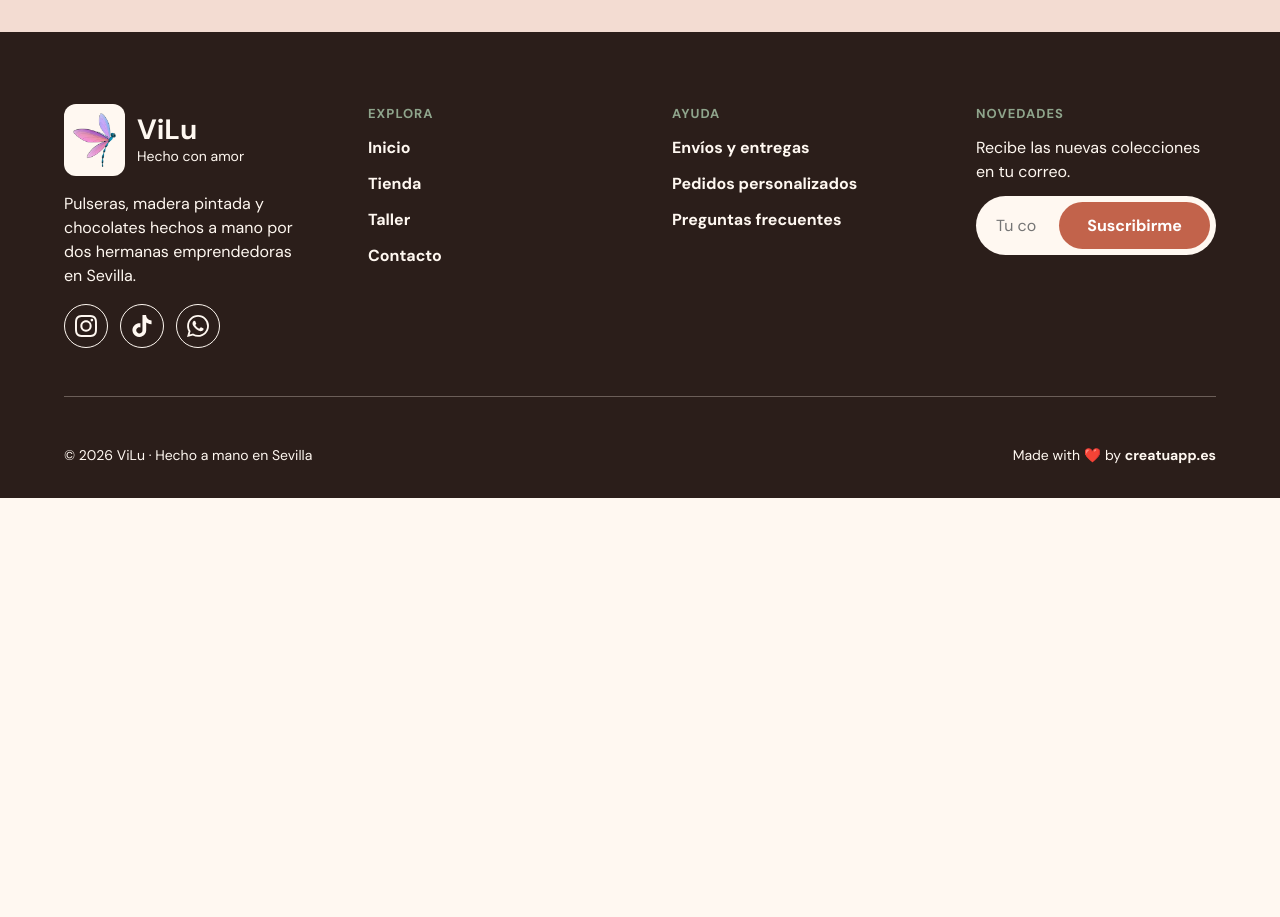
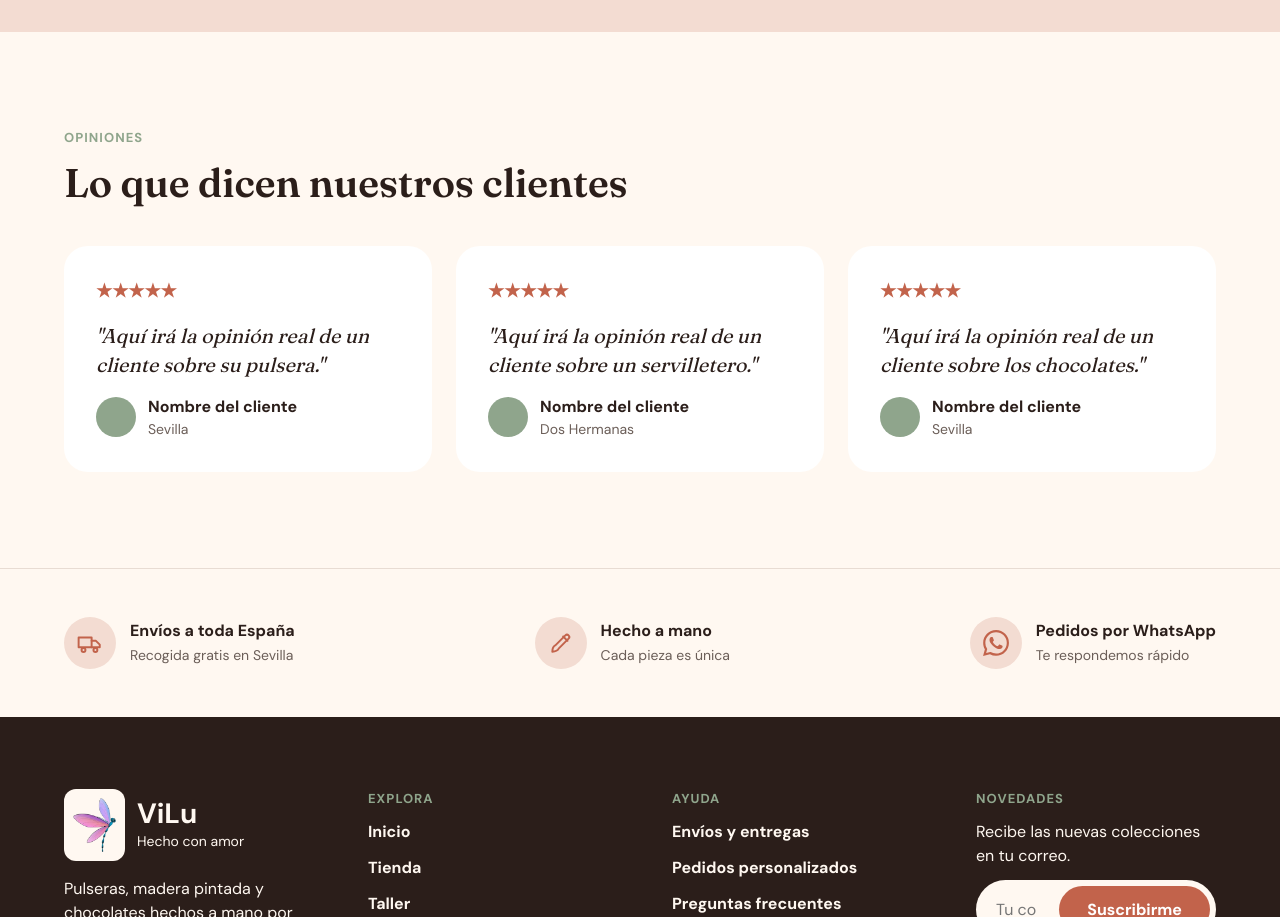
Before and after one commit to bedoyacloud/vilu-emprendimiento, a plain HTML site: page index.html in a window 1280 px wide. Shown: the part 3500-4417 px from the top of the page. Before the commit the page ends 3998 px from the top, so only its background shows below. Drawn offline with Linux system fonts and the light colour scheme.

Commit message:
agregando beneficios

```diff
--- a/css/main.css
+++ b/css/main.css
@@ -750,7 +750,107 @@ ul {
   color: var(--color-gris);
 }
 
-/* 13. RESPONSIVE */
+/* 13. OPINIONES */
+.opiniones {
+  padding: 6rem 0;
+}
+
+.opiniones__grid {
+  display: flex;
+  gap: 1.5rem;
+}
+
+.testimonio {
+  flex: 1;
+  display: flex;
+  flex-direction: column;
+  gap: 1rem;
+  padding: 2rem;
+  border-radius: 1.5rem;
+  background-color: var(--color-blanco);
+}
+
+.testimonio__estrellas {
+  color: var(--color-terracota);
+  font-size: 1.125rem;
+  font-weight: 700;
+}
+
+.testimonio__texto {
+  font-family: var(--font-display);
+  font-style: italic;
+  font-size: 1.25rem;
+  line-height: 1.45;
+}
+
+.testimonio__autor {
+  display: flex;
+  align-items: center;
+  gap: 0.75rem;
+}
+
+.testimonio__avatar {
+  flex-shrink: 0;
+  width: 2.5rem;
+  height: 2.5rem;
+  border-radius: 50%;
+  background-color: var(--color-salvia);
+}
+
+.testimonio__nombre {
+  font-weight: 700;
+}
+
+.testimonio__ciudad {
+  color: var(--color-gris);
+  font-size: 0.875em;
+}
+
+/* 14. BENEFICIOS */
+.beneficios {
+  padding: 3rem 0;
+  border-top: 1px solid var(--color-linea);
+}
+
+.beneficios__grid {
+  display: flex;
+  justify-content: space-between;
+  gap: 1.5rem;
+}
+
+.beneficio {
+  display: flex;
+  align-items: center;
+  gap: 0.875rem;
+}
+
+.beneficio__icono {
+  display: flex;
+  align-items: center;
+  justify-content: center;
+  flex-shrink: 0;
+  width: 3.25rem;
+  height: 3.25rem;
+  border-radius: 50%;
+  background-color: var(--color-rosa-arena);
+}
+
+.beneficio__texto {
+  display: flex;
+  flex-direction: column;
+  gap: 0.125rem;
+}
+
+.beneficio__titulo {
+  font-weight: 700;
+}
+
+.beneficio__descripcion {
+  color: var(--color-gris);
+  font-size: 0.875em;
+}
+
+/* 15. RESPONSIVE */
 @media (max-width: 1200px) {
   .footer__columns {
     grid-template-columns: repeat(2, 1fr);
@@ -809,6 +909,14 @@ ul {
     width: 100%;
   }
 
+  .opiniones__grid {
+    flex-direction: column;
+  }
+
+  .beneficios__grid {
+    flex-direction: column;
+  }
+
 }
 
 @media (max-width: 480px) {
--- a/index.html
+++ b/index.html
@@ -293,6 +293,92 @@
       </div>
     </section>
 
+    <section class="opiniones">
+      <div class="container">
+
+        <div class="section-heading">
+          <p class="section-heading__eyebrow">Opiniones</p>
+          <h2 class="section-heading__title">Lo que dicen nuestros clientes</h2>
+        </div>
+
+        <div class="opiniones__grid">
+
+          <article class="testimonio">
+            <p class="testimonio__estrellas" aria-label="5 de 5 estrellas">★★★★★</p>
+            <p class="testimonio__texto">"Aquí irá la opinión real de un cliente sobre su pulsera."</p>
+            <div class="testimonio__autor">
+              <div class="testimonio__avatar" aria-hidden="true"></div>
+              <div>
+                <p class="testimonio__nombre">Nombre del cliente</p>
+                <p class="testimonio__ciudad">Sevilla</p>
+              </div>
+            </div>
+          </article>
+
+          <article class="testimonio">
+            <p class="testimonio__estrellas" aria-label="5 de 5 estrellas">★★★★★</p>
+            <p class="testimonio__texto">"Aquí irá la opinión real de un cliente sobre un servilletero."</p>
+            <div class="testimonio__autor">
+              <div class="testimonio__avatar" aria-hidden="true"></div>
+              <div>
+                <p class="testimonio__nombre">Nombre del cliente</p>
+                <p class="testimonio__ciudad">Dos Hermanas</p>
+              </div>
+            </div>
+          </article>
+
+          <article class="testimonio">
+            <p class="testimonio__estrellas" aria-label="5 de 5 estrellas">★★★★★</p>
+            <p class="testimonio__texto">"Aquí irá la opinión real de un cliente sobre los chocolates."</p>
+            <div class="testimonio__autor">
+              <div class="testimonio__avatar" aria-hidden="true"></div>
+              <div>
+                <p class="testimonio__nombre">Nombre del cliente</p>
+                <p class="testimonio__ciudad">Sevilla</p>
+              </div>
+            </div>
+          </article>
+
+        </div>
+      </div>
+    </section>
+
+    <section class="beneficios">
+      <div class="container beneficios__grid">
+
+        <div class="beneficio">
+          <span class="beneficio__icono">
+            <img src="img/icono-envio.svg" alt="" width="26" height="26">
+          </span>
+          <span class="beneficio__texto">
+            <span class="beneficio__titulo">Envíos a toda España</span>
+            <span class="beneficio__descripcion">Recogida gratis en Sevilla</span>
+          </span>
+        </div>
+
+        <div class="beneficio">
+          <span class="beneficio__icono">
+            <img src="img/icono-pincel.svg" alt="" width="26" height="26">
+          </span>
+          <span class="beneficio__texto">
+            <span class="beneficio__titulo">Hecho a mano</span>
+            <span class="beneficio__descripcion">Cada pieza es única</span>
+          </span>
+        </div>
+
+        <div class="beneficio">
+          <span class="beneficio__icono">
+            <img src="img/icono-whatsapp-terracota.svg" alt="" width="26" height="26">
+          </span>
+          <span class="beneficio__texto">
+            <span class="beneficio__titulo">Pedidos por WhatsApp</span>
+            <span class="beneficio__descripcion">Te respondemos rápido</span>
+          </span>
+        </div>
+
+      </div>
+    </section>
+
 
   </main>
 
```
Also changed, not shown: img/icono-envio.svg (added), img/icono-pincel.svg (added), img/icono-whatsapp-terracota.svg (added).
